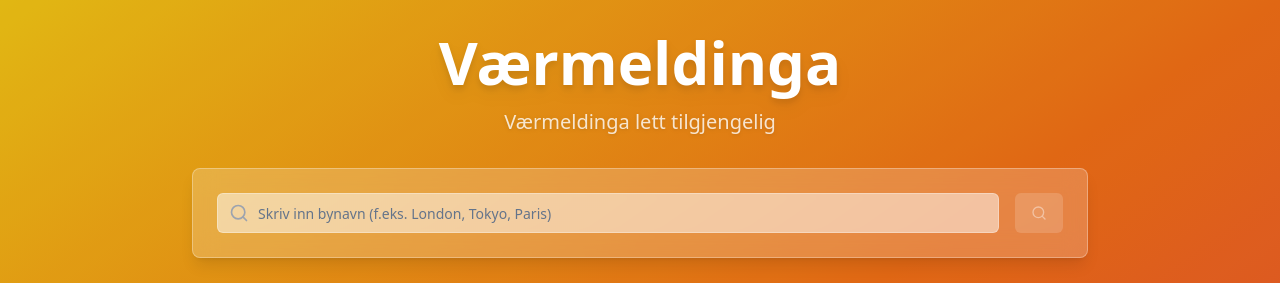
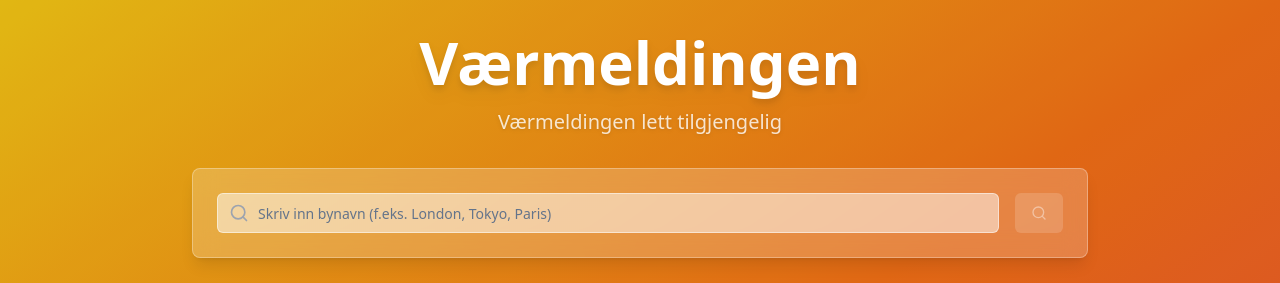
Before and after one commit to Alexios10/v-rmeldinga, a React (Vite) app: page / in a window 1280 px wide. Shown: the top 283 px of the page. Built offline with nearby package versions, Linux system fonts and the light colour scheme; no server answers.

Commit message:
updated styles for input and text change

```diff
--- a/src/components/SearchBar.tsx
+++ b/src/components/SearchBar.tsx
@@ -29,7 +29,7 @@
             placeholder="Skriv inn bynavn (f.eks. London, Tokyo, Paris)"
             value={searchTerm}
             onChange={(e) => setSearchTerm(e.target.value)}
-            className="pl-10 bg-white/50 border-white/30 text-gray-800 placeholder-gray-600 focus:bg-white/70 transition-colors"
+            className="pl-10 bg-white/50 border-white/50 text-gray-800 placeholder-gray-600 focus:bg-white/80  transition-colors"
             disabled={isLoading}
           />
         </div>
--- a/src/components/ui/input.tsx
+++ b/src/components/ui/input.tsx
@@ -1,6 +1,6 @@
-import * as React from "react"
+import * as React from "react";
 
-import { cn } from "@/lib/utils"
+import { cn } from "@/lib/utils";
 
 const Input = React.forwardRef<HTMLInputElement, React.ComponentProps<"input">>(
   ({ className, type, ...props }, ref) => {
@@ -8,15 +8,15 @@
       <input
         type={type}
         className={cn(
-          "flex h-10 w-full rounded-md border border-input bg-background px-3 py-2 text-base ring-offset-background file:border-0 file:bg-transparent file:text-sm file:font-medium file:text-foreground placeholder:text-muted-foreground focus-visible:outline-none focus-visible:ring-2 focus-visible:ring-ring focus-visible:ring-offset-2 disabled:cursor-not-allowed disabled:opacity-50 md:text-sm",
+          "flex h-10 w-full rounded-md border border-input bg-background px-3 py-2 text-base ring-offset-background file:border-0 file:bg-transparent file:text-sm file:font-medium file:text-foreground placeholder:text-muted-foreground focus-visible:outline-none  focus-visible:ring-blue-600 focus-visible:ring-offset-2 focus-visible:border-blue-600 disabled:cursor-not-allowed disabled:opacity-50 md:text-sm",
           className
         )}
         ref={ref}
         {...props}
       />
-    )
+    );
   }
-)
-Input.displayName = "Input"
+);
+Input.displayName = "Input";
 
-export { Input }
+export { Input };
--- a/src/pages/Index.tsx
+++ b/src/pages/Index.tsx
@@ -259,10 +259,10 @@
           <div className="max-w-4xl mx-auto space-y-8">
             <div className="text-center mb-8">
               <h1 className="text-4xl md:text-6xl font-bold text-white mb-4 drop-shadow-lg">
-                Værmeldinga
+                Værmeldingen
               </h1>
               <p className="text-xl text-white/80 drop-shadow">
-                Værmeldinga lett tilgjengelig
+                Værmeldingen lett tilgjengelig
               </p>
             </div>
 
```
